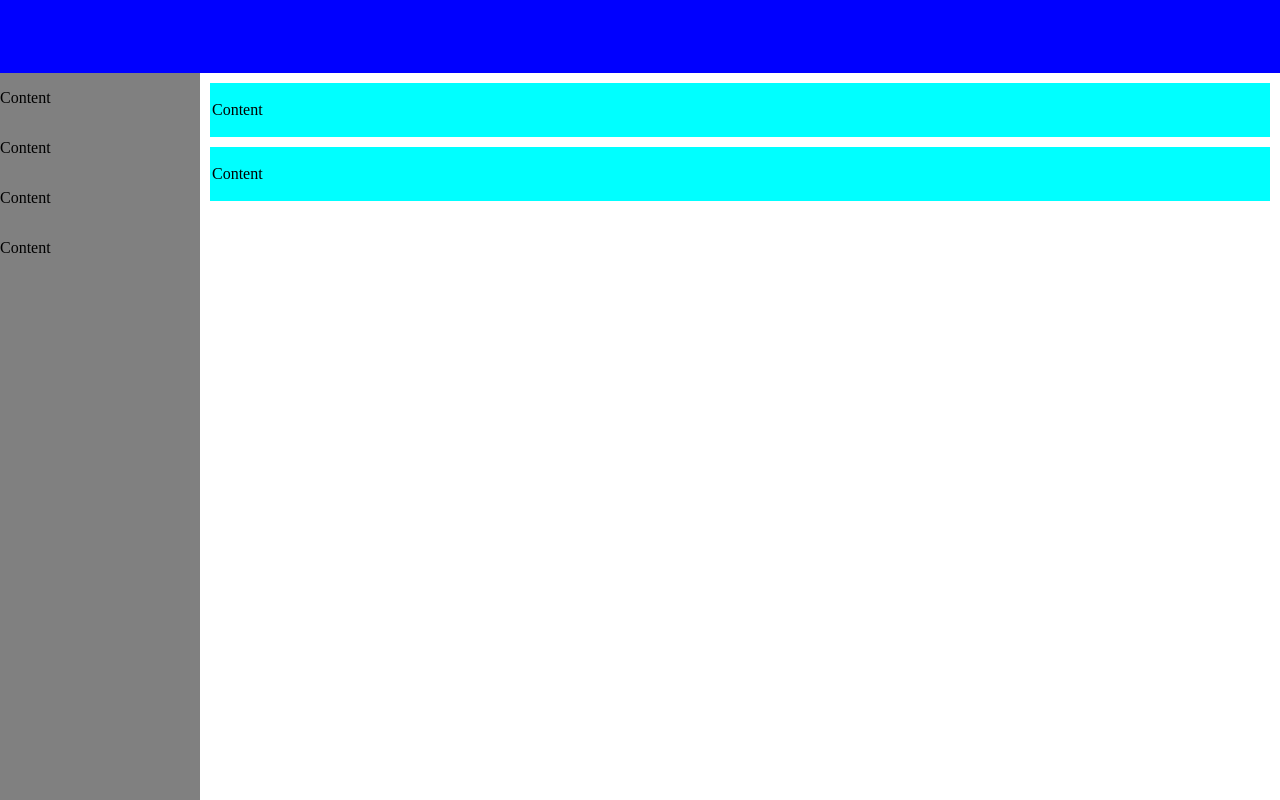
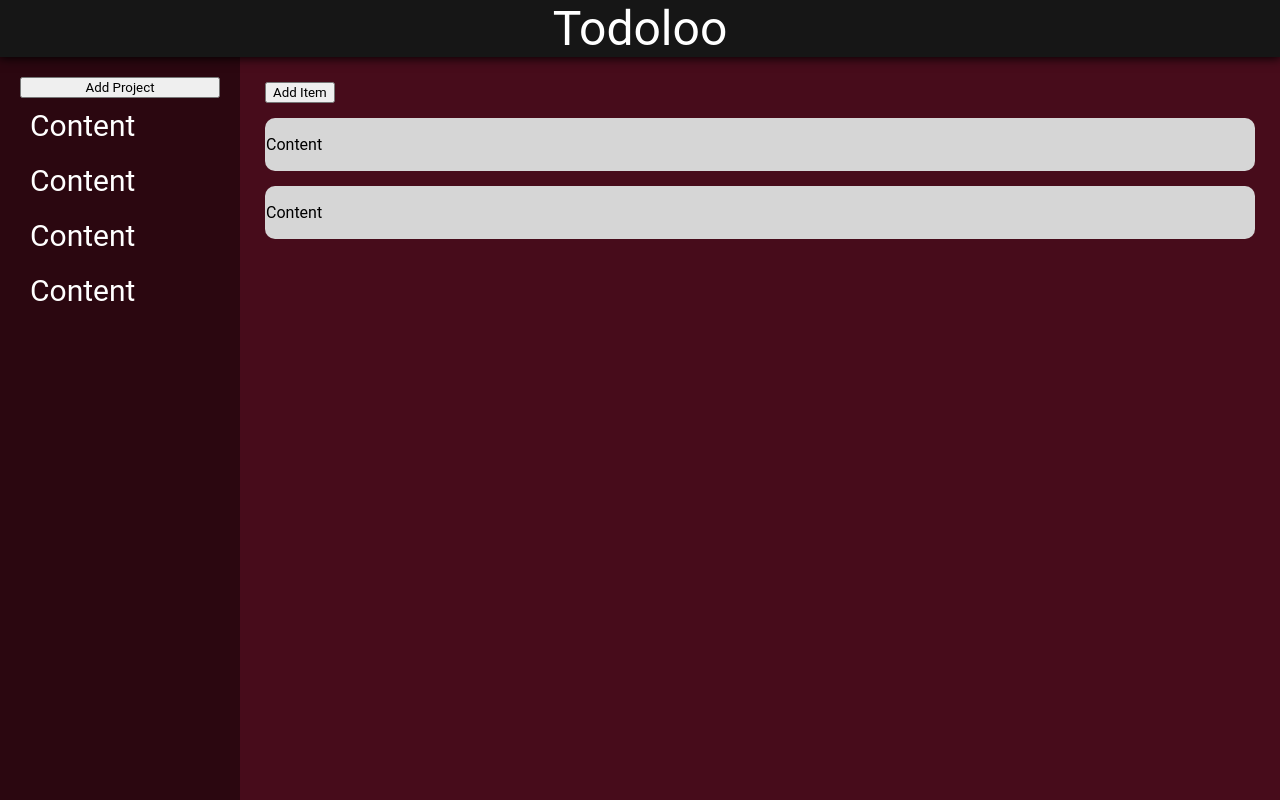
Before and after one commit to core-ryan/todo, a website built with webpack: page src/index.html in a window 1280 px wide. Built offline with nearby package versions, Linux system fonts and the light colour scheme.

Commit message:
- Styling and minor element additions

```diff
--- a/src/index.html
+++ b/src/index.html
@@ -8,16 +8,22 @@
 <body>
 
     <div class="header">
-
+        <p>Todoloo</p>
     </div>
     <div class="content">
         <div class="sidebar">
+            <button>
+                Add Project
+            </button>
             <p>Content</p>
             <p>Content</p>
             <p>Content</p>
             <p>Content</p>
         </div>
         <div class="main-section">
+            <button>
+                Add Item
+            </button>
             <div class="todo-card">
                 <p>Content</p>
             </div>
--- a/src/styles.css
+++ b/src/styles.css
@@ -1,30 +1,56 @@
+*{
+    font-family: 'Roboto', sans-serif;
+}
+
 body {
     margin: 0px;
     display: grid;
     grid-template-columns: 1fr 5fr;
-    grid-template-rows: 1fr 10fr;
+    grid-template-rows: 1fr 15fr;
     height: 100vh;
 }
 
 .header {
-    background-color: blue;
+    background-color: rgb(22, 22, 22);
     grid-row: 1/2;
     grid-column: 1/3;
+    box-shadow: 0px 0px 10px 1px;
+    /* border-bottom: outset;
+    border-width: 5px;
+    border-color: rgb(218, 165, 32); */
+    z-index: 0;
+    display: flex;
+    align-items: center;
+    justify-content: center;
+}
+
+.header > p {
+    color: white;
+    font-size: 48px;
+    margin: 0px;
 }
 
 .content {
     display: flex;
     grid-column: 1/3;
     grid-row: 2/3;
+    background-color: rgb(71, 12, 27);
 }
 
 .sidebar {
-    background-color: grey;
+    background-color: rgb(0, 0, 0, 0.4);
     word-wrap: break-word;
     grid-row: 2/3;
     display: flex;
     flex-direction: column;
     min-width: 200px;
+    padding: 20px;
+}
+
+.sidebar > p {
+    margin: 10px;
+    font-size: 30px;
+    color: white;
 }
 
 
@@ -32,12 +58,14 @@ body {
     grid-column: 1/3;
     grid-row: 2/3;
     width: 100%;
+    padding: 25px;
 }
 
 .todo-card {
-    background-color: aqua;
+    background-color: rgb(214, 214, 214);
+    padding: 1px;
     height: auto;
-    padding: 2px;
     width: auto;
-    margin: 10px;
+    margin-top: 15px;
+    border-radius: 10px;
 }
```
